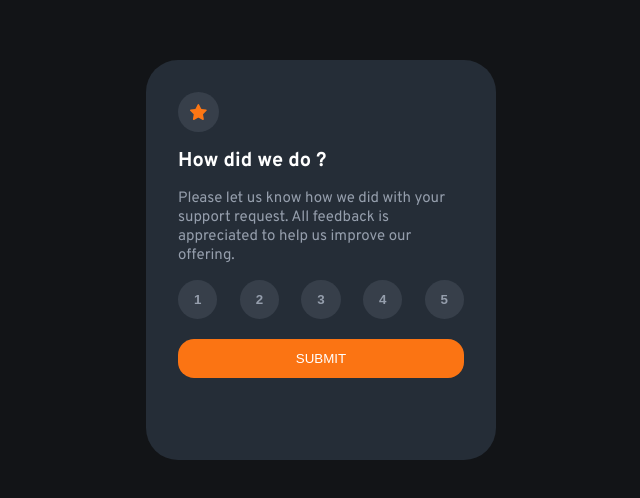
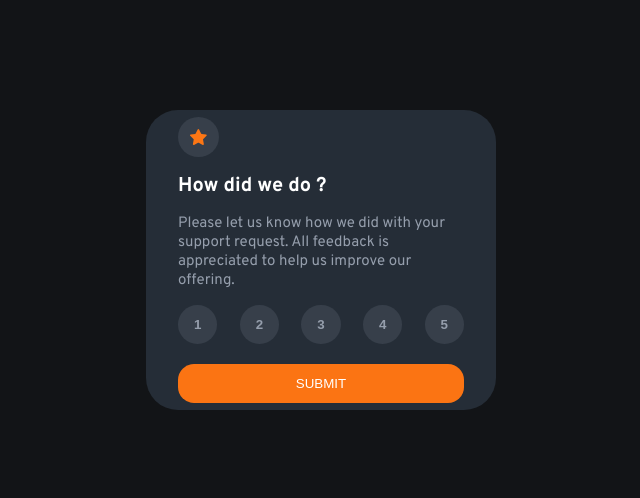
Before and after one commit to srijanB7/rating-component, a plain HTML site: page index.html in a window 1280 px wide. Shown: the part 148-646 px from the top of the page, without its empty margins (319-959 px from the left). Drawn offline with Linux system fonts and the light colour scheme.

Commit message:
Update style.css

```diff
--- a/style.css
+++ b/style.css
@@ -19,10 +19,13 @@ body {
 }
 .container {
     background-color: var(--DarkBlue);
-    height: 50%;
+    height: 300px;
     width: 350px;
     border-radius: 32px;
-
+    overflow: hidden;
+    display: flex;
+    justify-content: center;
+    align-items: center;
 }
 
 .form-content {
```
